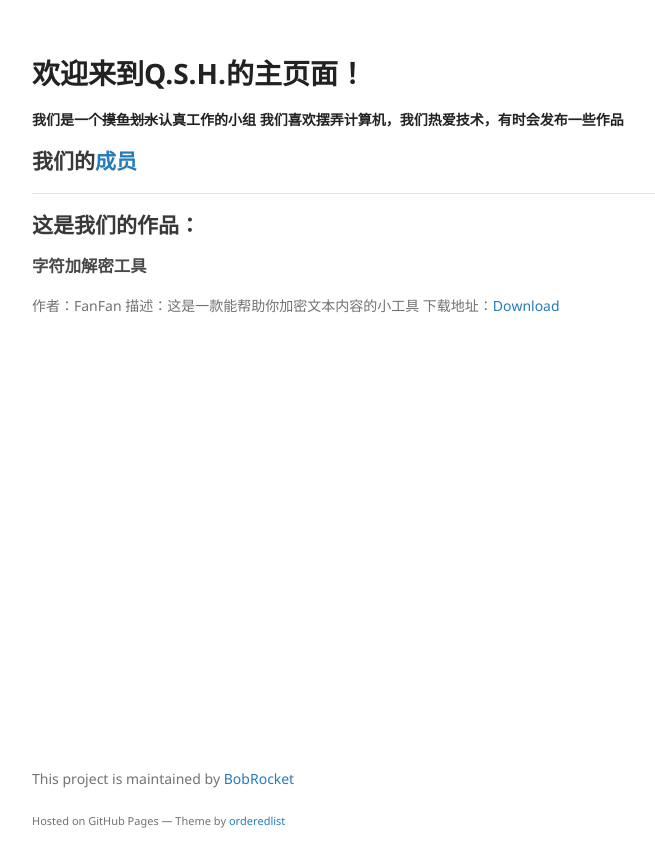
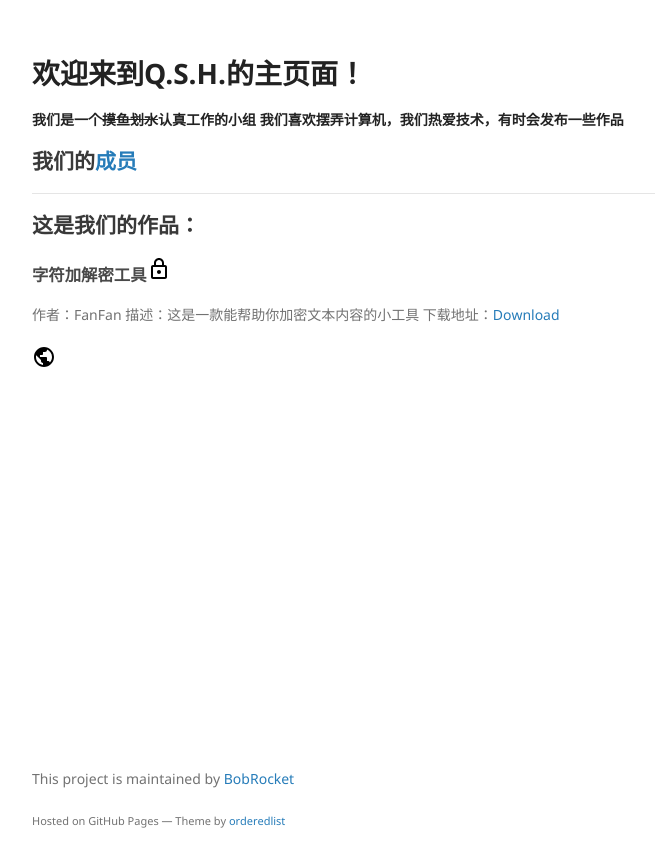
Before and after one commit to BobRocket/linclonfan.github.io, a Jekyll site: the page built from index.md, in a window 1280 px wide. Shown: the top 867 px of the page, without its empty margins (178-833 px from the left). Built offline with Jekyll 4.4.1, drawn with Linux system fonts in a browser that asks for light colours; our own code applies the rules of GitHub Pages for plain Markdown files.

Commit message:
Add some icons

```diff
--- a/index.md
+++ b/index.md
@@ -1,11 +1,20 @@
 # 欢迎来到Q.S.H.的主页面！
 **我们是一个~~摸鱼划水~~认真工作的小组**
 **我们喜欢摆弄计算机，我们热爱技术，有时会发布一些作品**
+
 ## 我们的[成员](members)
 --------------------------------------------------------------
 ## 这是我们的作品：
 
-### 字符加解密工具
+### 字符加解密工具![](assets\img\lock.svg)
 作者：FanFan
 描述：这是一款能帮助你加密文本内容的小工具
 下载地址：[Download](https://github.com/LinclonFan/linclonfan.github.io/releases/download/1.o/character-encryption-and-decryption.zip)
+
+
+
+
+
+
+
+![](assets\img\public.svg)
```
Also changed, not shown: members.md (+1 -1 lines), assets/img/face.svg (added), assets/img/lock.svg (added), assets/img/logo.png (deleted), assets/img/public.svg (added).
